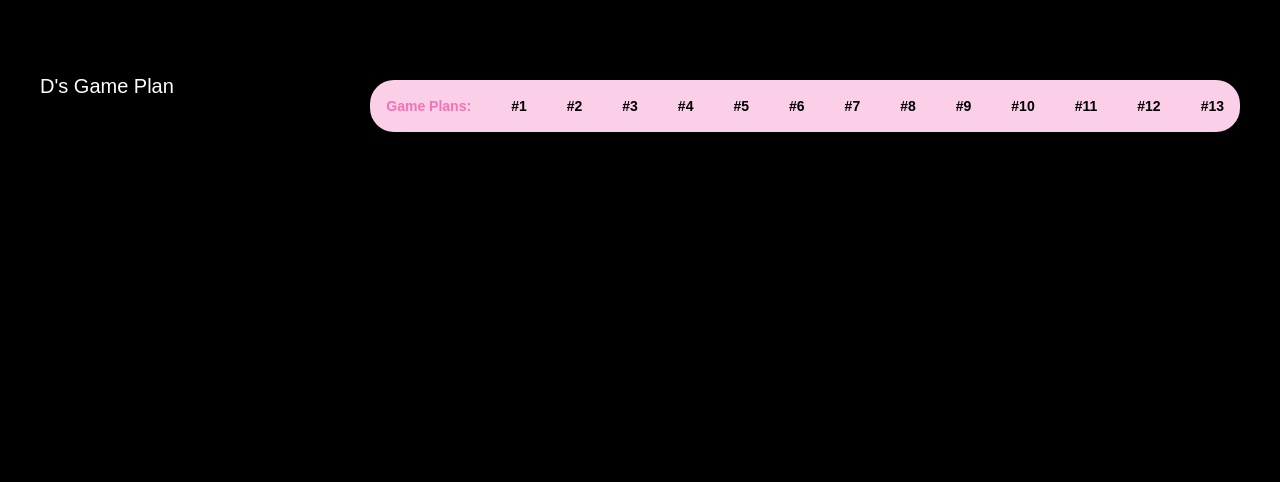
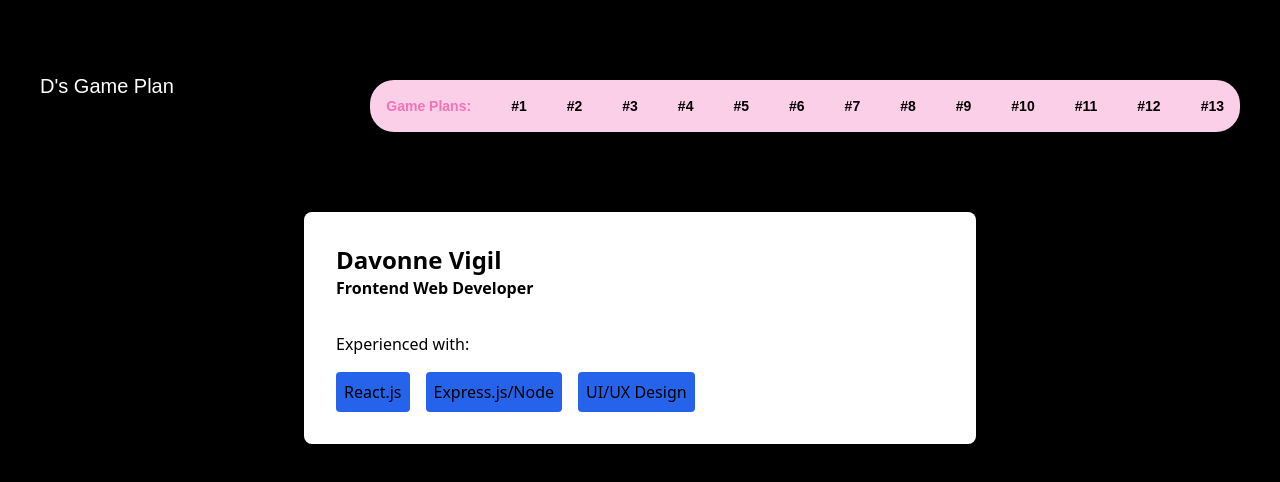
Before and after one commit to Davonne007-TX/game-plan, a React (Vite) app: page /webCard in a window 1280 px wide. Shown: the top 482 px of the page. Built offline with nearby package versions, Linux system fonts and the light colour scheme; a web font is replaced by a local one.

Commit message:
feature: name and title and skills

```diff
--- a/src/App.jsx
+++ b/src/App.jsx
@@ -17,6 +17,7 @@ import WeDidIt from "./components/more-examples/WeDidIt";
 import ThinkingInReact from "./components/more-examples/Product-Search/ThinkingInReact";
 import ToDo from "./components/more-examples/To-Do-List/toDo";
 import Timer from "./components/more-examples/CountDown/Timer";
+import WebCard from "./components/more-examples/Web-Card/WebCard";
 import GamePlan2 from "./components/GamePlan2";
 import GamePlan3 from "./components/GamePlan3";
 import GamePlan4 from "./components/GamePlan4";
@@ -65,6 +66,7 @@ function App() {
         <Route path="/productSearch" element={<ThinkingInReact />} />
         <Route path="/toDo" element={<ToDo />} />
         <Route path="/countDown" element={<Timer />} />
+        <Route path="/webCard" element={<WebCard />} />
         <Route path="/gamePlan2" element={<GamePlan2 />} />
         <Route path="/gamePlan3" element={<GamePlan3 />} />s
         <Route path="/gamePlan4" element={<GamePlan4 />} />s
--- a/src/components/Image.jsx
+++ b/src/components/Image.jsx
@@ -1,9 +1,5 @@
 export default function Image({ src, alt }) {
   return (
-    <img
-      src={src}
-      alt={alt}
-      className="max-w-sm md:max-w-lg lg:max-w-lg rounded-3xl"
-    />
+    <img src={src} alt={alt} className="max-w-xs md:max-w-lg lg:max-w-lg " />
   );
 }
--- a/src/components/One/MoreExamples.jsx
+++ b/src/components/One/MoreExamples.jsx
@@ -10,6 +10,7 @@ export default function MoreExamples() {
     { id: 6, text: "React Docs Product Search", link: "/productSearch" },
     { id: 7, text: "To Do List: This Dot Media", link: "/toDo" },
     { id: 8, text: "Count Down Time: Free Code Camp", link: "/countDown" },
+    { id: 9, text: "UI Horizontal Web Card", link: "/webCard" },
   ];
 
   return (
--- /dev/null
+++ b/src/components/more-examples/Web-Card/Helpful.jsx
@@ -0,0 +1,17 @@
+import Button from "../../Button";
+
+export default function Helpful() {
+  return (
+    <>
+      <section>
+        <p>Experienced with:</p>
+
+        <section className="flex gap-4 mt-4">
+          <Button buttonText={"React.js"} className={"bg-blue-600 "} />
+          <Button buttonText={"Express.js/Node"} className={"bg-blue-600"} />
+          <Button buttonText={"UI/UX Design"} className={"bg-blue-600"} />
+        </section>
+      </section>
+    </>
+  );
+}
--- /dev/null
+++ b/src/components/more-examples/Web-Card/Name.jsx
@@ -0,0 +1,8 @@
+export default function Name({ name, title }) {
+  return (
+    <section className="flex flex-col font-bold">
+      <h2 className="text-2xl">{name}</h2>
+      <p>{title}</p>
+    </section>
+  );
+}
--- /dev/null
+++ b/src/components/more-examples/Web-Card/WebCard.jsx
@@ -0,0 +1,15 @@
+import Name from "./Name";
+import Helpful from "./Helpful";
+
+export default function WebCard() {
+  return (
+    <main className="flex flex-col justify-center items-center mt-20">
+      <section className="bg-white w-full max-w-2xl p-8 rounded-lg shadow-md">
+        <section className="flex flex-col gap-8">
+          <Name name="Davonne Vigil" title={"Frontend Web Developer"} />
+          <Helpful />
+        </section>
+      </section>
+    </main>
+  );
+}
```
